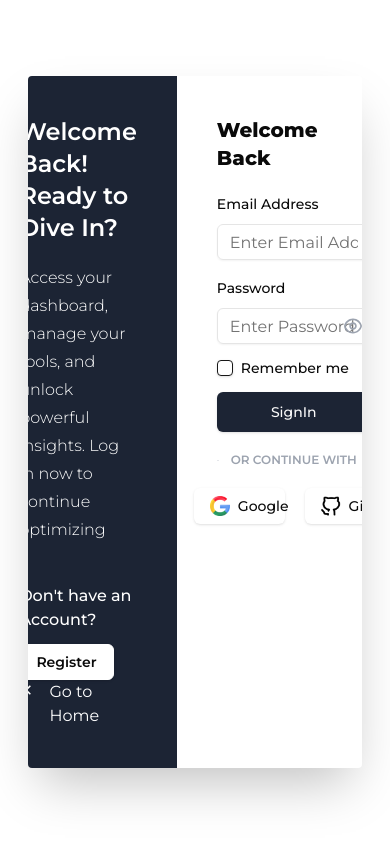
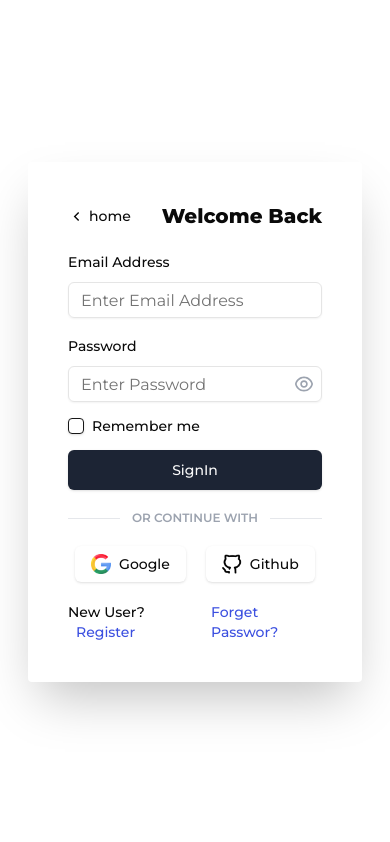
Before and after one commit to vishnut2003/seo_audit_site, a Next.js app: page /auth in a window 390 px wide. Built offline with nearby package versions, Linux system fonts and the light colour scheme.

Commit message:
Enhance AuthPage layout for better mobile responsiveness and add navigation links for form switching

```diff
--- a/src/app/(myAccount)/auth/page.tsx
+++ b/src/app/(myAccount)/auth/page.tsx
@@ -28,7 +28,7 @@ const AuthPage = () => {
             <div className="w-full max-w-screen-lg flex justify-center items-stretch rounded-sm overflow-hidden shadow-2xl">
 
                 {/* Left col */}
-                <div className="w-full bg-accent1 p-10 text-background flex flex-col justify-between">
+                <div className="w-full bg-accent1 p-10 text-background md:flex hidden flex-col justify-between">
                     <div className="flex flex-col justify-start gap-10">
                         <div className="space-y-5">
                             <h2 className="text-2xl font-semibold">Welcome Back! Ready to Dive In?</h2>
@@ -56,8 +56,17 @@ const AuthPage = () => {
                 </div>
 
                 {/* Right col */}
-                <div className="w-[70%] p-10 space-y-5">
-                    <h2 className="text-xl font-extrabold">{currentForm === "login" ? "Welcome Back" : "Create an Account"}</h2>
+                <div className="md:w-[70%] w-full p-10 space-y-5">
+                    <h2 className="text-xl font-extrabold flex justify-between items-center">
+                        <Link
+                            href={'/'}
+                            className="text-sm font-medium flex md:hidden gap-1 items-center"
+                        >
+                            <RiArrowLeftSLine size={17} />
+                            home
+                        </Link>
+                        {currentForm === "login" ? "Welcome Back" : "Create an Account"}
+                    </h2>
                     {
                         currentForm === "login" ? <LoginForm /> : <RegisterForm />
                     }
@@ -101,6 +110,28 @@ const AuthPage = () => {
                             <p className="w-full text-center text-sm">Github</p>
                         </Button>
                     </div>
+
+                    {/* Change form type button for mobile */}
+                    <div
+                        className="flex justify-between"
+                    >
+                        <p
+                            className="text-sm"
+                        >
+                            {currentForm === "login" ? "New User?" : "Existing User?"}
+                            <span
+                                onClick={() => setCurrentForm(prev => prev === "login" ? "register" : "login")}
+                                className="ml-2 text-accent2 cursor-pointer"
+                            >
+                                {currentForm === "login" ? "Register" : "Login"}
+                            </span>
+                        </p>
+
+                        {/* forget password */}
+                        <p
+                            className="ml-2 text-accent2 cursor-pointer text-sm"
+                        >Forget Passwor?</p>
+                    </div>
                 </div>
             </div>
         </div>
```
